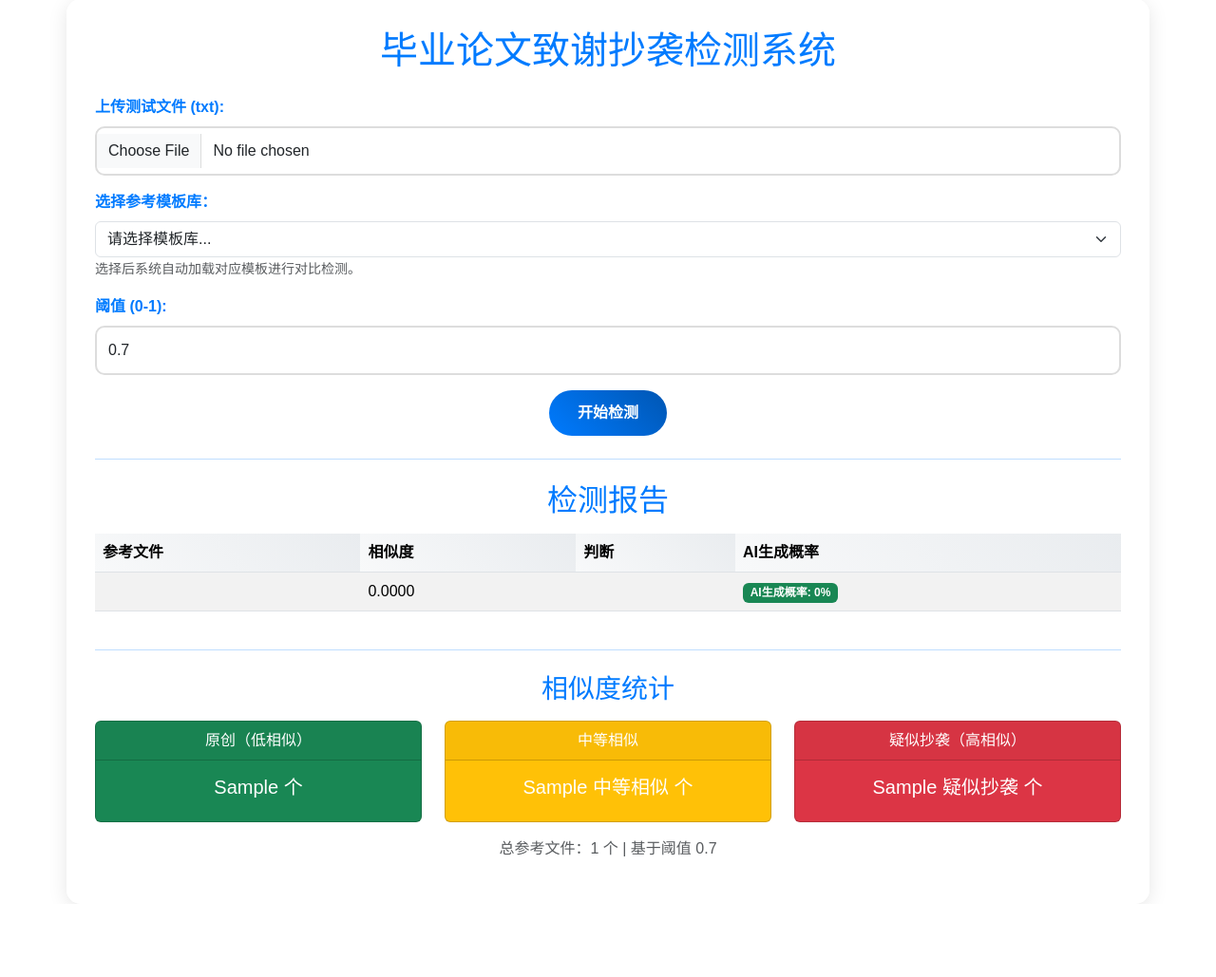
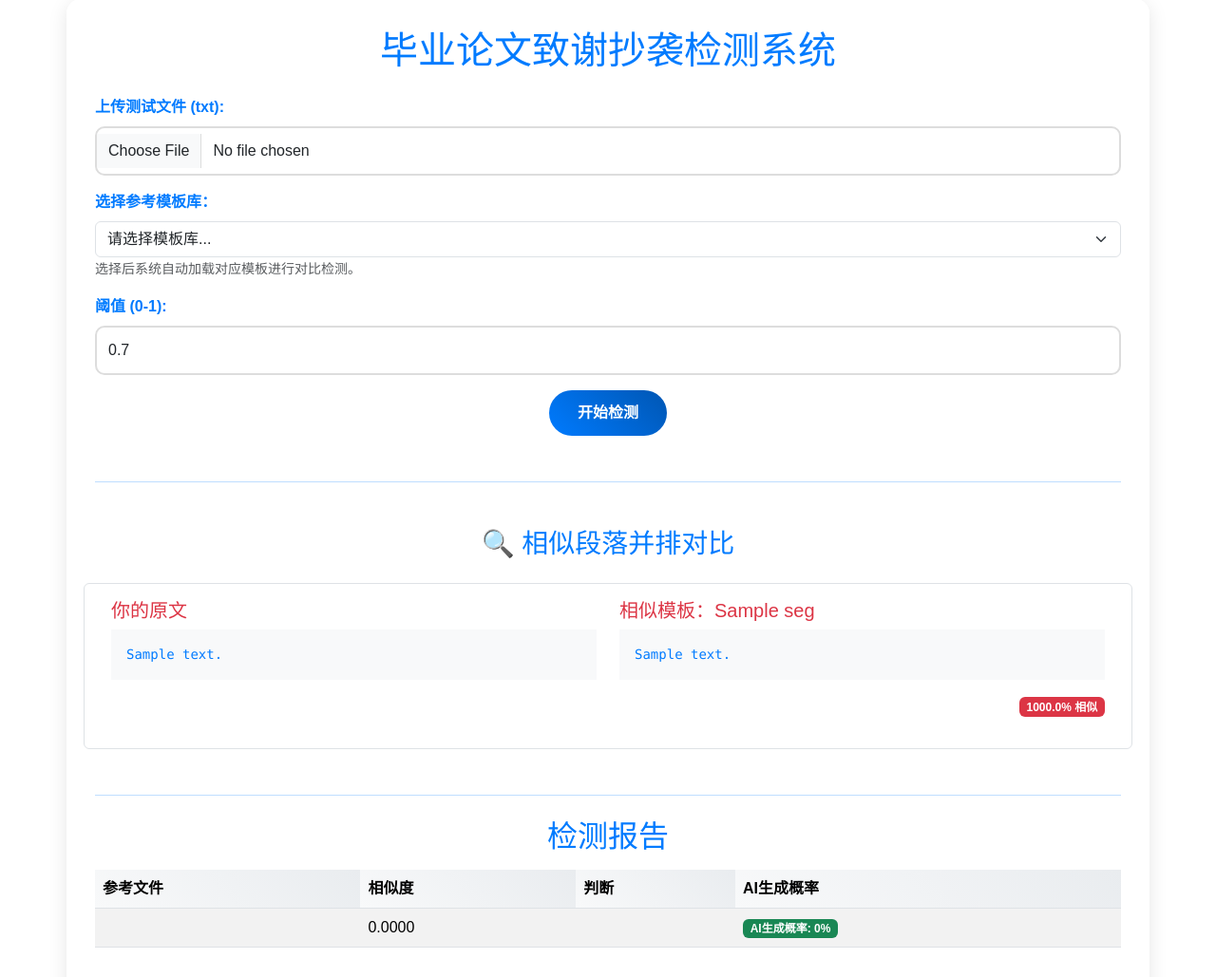
Before and after one commit to wxlovex/Plagiarism-detection-system, a Flask app: template templates/index.html in a window 1280 px wide. Shown: the part 107-1136 px from the top of the page at 95% size. Before the commit the page ends 1059 px from the top, so only its background shows below. Run offline with Flask 2, Linux system fonts and the light colour scheme; tables that the repository leaves empty hold one stand-in row (values such as "Sample post"); the template is opened without the code that fills it: values that come from a table or form of the project are taken from there, most other values are stand-ins (such as "Sample title", 1, 10 or a date in 2020).

Commit message:
新增高亮对比

```diff
--- a/app.py
+++ b/app.py
@@ -181,11 +181,12 @@ def status(task_id):
     if job.status == 'completed':
         result = json.loads(job.result_json)
         return render_template('index.html',
-                               results=result['results'],
-                               stats=result['stats'],
+                               results=result.get('results', []),
+                               stats=result.get('stats', {}),
+                               matched_segments=result.get('matched_segments', []),
                                current_user=current_user,
                                task_id=task_id,
-                               status='completed')   # ← 传递状态
+                               status='completed')
 
     elif job.status in ('pending', 'running'):
         # 返回等待页面（带自动刷新）
--- a/templates/index.html
+++ b/templates/index.html
@@ -122,6 +122,28 @@
         </div>
     </form>
     {% if results %}
+
+    {% if matched_segments %}
+    <hr class="my-5">
+    <h3 class="text-center mb-4">🔍 相似段落并排对比</h3>
+
+    {% for seg in matched_segments %}
+    <div class="row mb-5 border rounded p-3">
+        <div class="col-md-6">
+            <h5 class="text-danger">你的原文</h5>
+            <pre class="bg-light p-3" style="white-space: pre-wrap;">{{ seg.user_text | safe }}</pre>
+        </div>
+        <div class="col-md-6">
+            <h5 class="text-danger">相似模板：{{ seg.title }}</h5>
+            <pre class="bg-light p-3" style="white-space: pre-wrap;">{{ seg.template_text | safe }}</pre>
+            <p class="text-end">
+                <span class="badge bg-danger">{{ "%.1f"|format(seg.score * 100) }}% 相似</span>
+            </p>
+        </div>
+    </div>
+    {% endfor %}
+    {% endif %}
+
     <hr class="my-4">
     <h2 class="text-center mb-3">检测报告</h2>
     <div class="table-responsive">
```
Also changed, not shown: tasks.py (+17 -1 lines).
